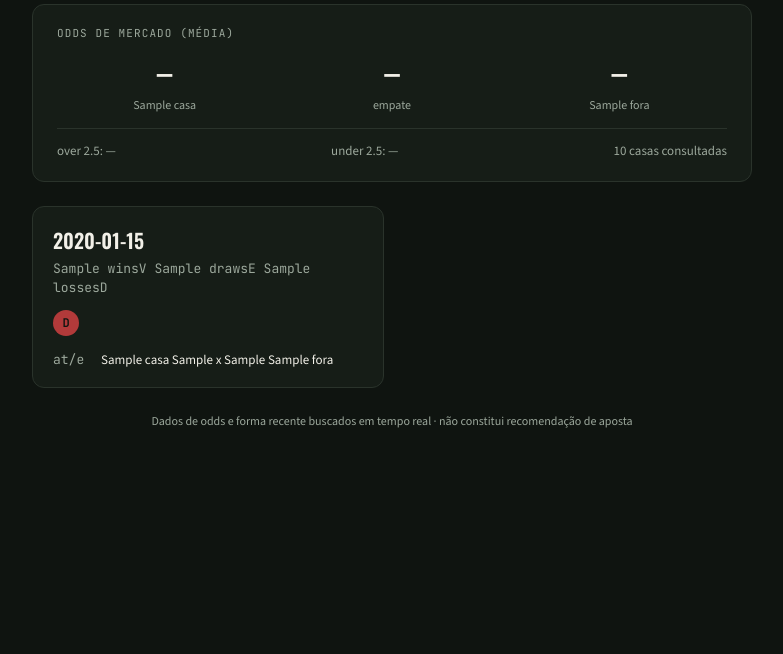
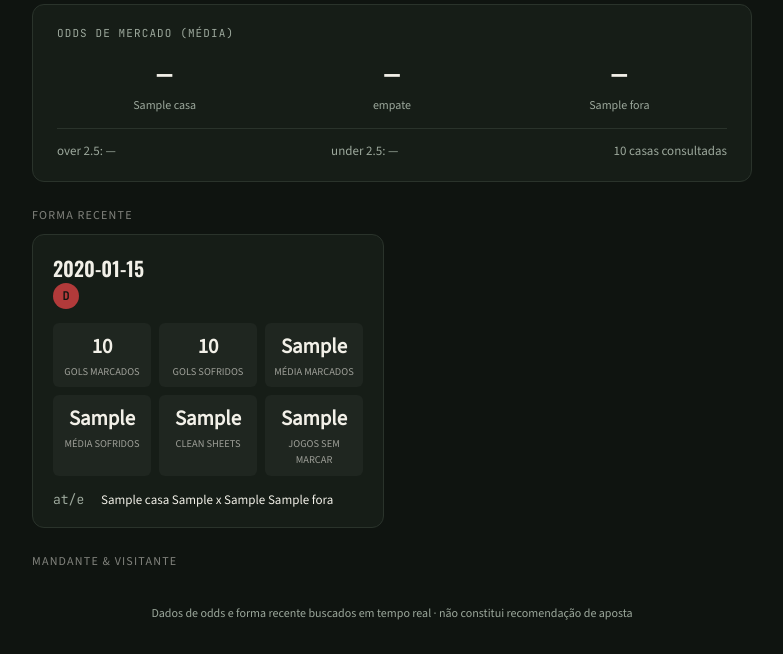
Before and after one commit to Paradoxn-oss/Sistema_estatistica, a Flask app: template templates/index.html in a window 1280 px wide. Shown: the part 266-920 px from the top of the page, without its empty margins (248-1031 px from the left). Before the commit the page ends 694 px from the top, so only its background shows below. Run offline with Flask 3, Linux system fonts and the light colour scheme; the template is opened without the code that fills it: most values are stand-ins (such as "Sample title", 1, 10 or a date in 2020).

Commit message:
forma expandida, mandante/visitante e refatoração em camadas

```diff
--- a/app.py
+++ b/app.py
@@ -1,20 +1,3 @@
-"""
-app.py
-
-Aplicação Flask local para o analisador de jogos da Copa do Mundo.
-
-Diferente da versão anterior, este app NUNCA chama as APIs externas.
-Ele só lê o arquivo dados_cache.json, que é gerado separadamente pelo
-script atualizar_dados.py.
-
-Fluxo de uso:
-    1. Rode "python atualizar_dados.py" (gera/atualiza o dados_cache.json)
-    2. Rode "python app.py" (serve o site, lendo só o arquivo)
-    3. Abra http://localhost:5000
-
-Sempre que quiser dados mais recentes, rode o passo 1 de novo.
-"""
-
 from flask import Flask, render_template
 from persistence.repositorio import carregar_cache
 
--- a/clients/stats_client.py
+++ b/clients/stats_client.py
@@ -1,4 +1,3 @@
-# stats_client.py
 import requests
 from config import FOOTBALL_API_KEY
 from domain.estatisticas import calcular_estatisticas_gols, resultado_jogo
--- a/static/style.css
+++ b/static/style.css
@@ -257,3 +257,101 @@ h1 {
   vertical-align: middle;
   margin: 0 4px;
 }
+.forma-stats-grade {
+  display: grid;
+  grid-template-columns: repeat(3, 1fr);
+  gap: 8px;
+  margin: 14px 0;
+}
+
+.forma-stat {
+  display: flex;
+  flex-direction: column;
+  align-items: center;
+  background: rgba(255,255,255,0.04);
+  border-radius: 6px;
+  padding: 8px 4px;
+}
+
+.fs-valor {
+  font-size: 1.3rem;
+  font-weight: 700;
+}
+
+.fs-label {
+  font-size: 0.65rem;
+  opacity: 0.6;
+  text-transform: uppercase;
+  margin-top: 2px;
+  text-align: center;
+}
+
+.fs-valor.verde  { color: #3B8C5A; }
+.fs-valor.amarelo { color: #D9A23B; }
+.fs-valor.vermelho { color: #B23A3A; }
+
+.sequencia-bloco {
+  font-size: 0.8rem;
+  opacity: 0.7;
+  margin-bottom: 10px;
+}
+
+.seq-badge {
+  font-weight: 700;
+  padding: 2px 8px;
+  border-radius: 4px;
+}
+
+.seq-badge.verde   { background: rgba(59,140,90,0.2);  color: #3B8C5A; }
+.seq-badge.amarelo { background: rgba(217,162,59,0.2); color: #D9A23B; }
+.seq-badge.vermelho{ background: rgba(178,58,58,0.2);  color: #B23A3A; }
+
+.secao-titulo {
+  font-size: 0.75rem;
+  text-transform: uppercase;
+  letter-spacing: 0.1em;
+  opacity: 0.5;
+  margin: 24px 0 10px;
+}
+
+.mando-grade {
+  display: grid;
+  grid-template-columns: 1fr 1fr;
+  gap: 8px;
+  margin-top: 10px;
+}
+
+.mando-bloco {
+  background: rgba(255,255,255,0.04);
+  border-radius: 8px;
+  padding: 10px;
+}
+
+.mando-label {
+  font-size: 0.75rem;
+  opacity: 0.6;
+  margin-bottom: 8px;
+}
+
+.mando-stats {
+  font-size: 1rem;
+  font-weight: 700;
+  display: flex;
+  gap: 8px;
+  margin-bottom: 6px;
+}
+
+.mando-gols {
+  font-size: 0.75rem;
+  opacity: 0.7;
+  margin-bottom: 4px;
+}
+
+.mando-media {
+  font-size: 0.7rem;
+  opacity: 0.5;
+}
+
+.verde  { color: #3B8C5A; }
+.amarelo { color: #D9A23B; }
+.vermelho { color: #B23A3A; }
--- a/templates/index.html
+++ b/templates/index.html
@@ -62,6 +62,7 @@
         {% endif %}
       </div>
 
+      <!-- ODDS -->
       <div class="odds-painel">
         <div class="odds-painel-titulo">Odds de mercado (média)</div>
         {% if relatorio.odds %}
@@ -89,11 +90,13 @@
         {% endif %}
       </div>
 
+      <!-- FORMA RECENTE -->
+      <div class="secao-titulo">Forma Recente</div>
       <div class="times-grade">
         {% for nome_time, dados in relatorio.forma.items() %}
           <div class="time-bloco">
             <div class="time-nome">{{ nome_time }}</div>
-            <div class="time-resumo">{{ dados.resumo.wins }}V {{ dados.resumo.draws }}E {{ dados.resumo.losses }}D</div>
+
             <div class="forma-linha">
               {% for jogo, resultado in dados.forma_classificada %}
                 {% if resultado == "V" %}
@@ -105,6 +108,50 @@
                 {% endif %}
               {% endfor %}
             </div>
+
+            {% if dados.forma_expandida %}
+              <div class="forma-stats-grade">
+                <div class="forma-stat">
+                  <span class="fs-valor">{{ dados.stats_gols.gols_marcados }}</span>
+                  <span class="fs-label">gols marcados</span>
+                </div>
+                <div class="forma-stat">
+                  <span class="fs-valor">{{ dados.stats_gols.gols_sofridos }}</span>
+                  <span class="fs-label">gols sofridos</span>
+                </div>
+                <div class="forma-stat">
+                  <span class="fs-valor">{{ dados.stats_gols.media_marcados }}</span>
+                  <span class="fs-label">média marcados</span>
+                </div>
+                <div class="forma-stat">
+                  <span class="fs-valor">{{ dados.stats_gols.media_sofridos }}</span>
+                  <span class="fs-label">média sofridos</span>
+                </div>
+                <div class="forma-stat">
+                  <span class="fs-valor">{{ dados.stats_gols.clean_sheets }}</span>
+                  <span class="fs-label">clean sheets</span>
+                </div>
+                <div class="forma-stat">
+                  <span class="fs-valor">{{ dados.forma_expandida.jogos_sem_marcar }}</span>
+                  <span class="fs-label">jogos sem marcar</span>
+                </div>
+              </div>
+
+              {% if dados.forma_expandida.sequencia_atual %}
+                <div class="sequencia-bloco">
+                  sequência atual:
+                  {% set seq = dados.forma_expandida.sequencia_atual %}
+                  {% if seq[0] == "V" %}
+                    <span class="seq-badge verde">{{ seq|length }}V seguidas</span>
+                  {% elif seq[0] == "E" %}
+                    <span class="seq-badge amarelo">{{ seq|length }}E seguidos</span>
+                  {% else %}
+                    <span class="seq-badge vermelho">{{ seq|length }}D seguidas</span>
+                  {% endif %}
+                </div>
+              {% endif %}
+            {% endif %}
+
             <div class="jogos-lista">
               {% for jogo in dados.jogos %}
                 <div class="jogo-recente">
@@ -116,6 +163,54 @@
           </div>
         {% endfor %}
       </div>
+
+      <!-- MANDANTE & VISITANTE -->
+      <div class="secao-titulo">Mandante &amp; Visitante</div>
+      <div class="times-grade">
+        {% for nome_time, dados in relatorio.forma.items() %}
+          {% if dados.mando %}
+            <div class="time-bloco">
+              <div class="time-nome">{{ nome_time }}</div>
+
+              <div class="mando-grade">
+                <div class="mando-bloco">
+                  <div class="mando-label">🏠 Mandante</div>
+                  {% set m = dados.mando.mandante %}
+                  {% if m.jogos > 0 %}
+                    <div class="mando-stats">
+                      <span class="verde">{{ m.vitorias }}V</span>
+                      <span class="amarelo">{{ m.empates }}E</span>
+                      <span class="vermelho">{{ m.derrotas }}D</span>
+                    </div>
+                    <div class="mando-gols">{{ m.gols_marcados }} gols marcados · {{ m.gols_sofridos }} sofridos</div>
+                    <div class="mando-media">média: {{ m.media_marcados }} / {{ m.media_sofridos }}</div>
+                  {% else %}
+                    <div class="dica">Nenhum jogo como mandante nos últimos 5.</div>
+                  {% endif %}
+                </div>
+
+                <div class="mando-bloco">
+                  <div class="mando-label">✈️ Visitante</div>
+                  {% set v = dados.mando.visitante %}
+                  {% if v.jogos > 0 %}
+                    <div class="mando-stats">
+                      <span class="verde">{{ v.vitorias }}V</span>
+                      <span class="amarelo">{{ v.empates }}E</span>
+                      <span class="vermelho">{{ v.derrotas }}D</span>
+                    </div>
+                    <div class="mando-gols">{{ v.gols_marcados }} gols marcados · {{ v.gols_sofridos }} sofridos</div>
+                    <div class="mando-media">média: {{ v.media_marcados }} / {{ v.media_sofridos }}</div>
+                  {% else %}
+                    <div class="dica">Nenhum jogo como visitante nos últimos 5.</div>
+                  {% endif %}
+                </div>
+              </div>
+
+            </div>
+          {% endif %}
+        {% endfor %}
+      </div>
+
     {% endif %}
 
     <div class="rodape-nota">Dados de odds e forma recente buscados em tempo real · não constitui recomendação de aposta</div>
```
Also changed, not shown: atualizar_dados.py (+34 -30 lines), domain/estatisticas.py (+65 -0 lines).
